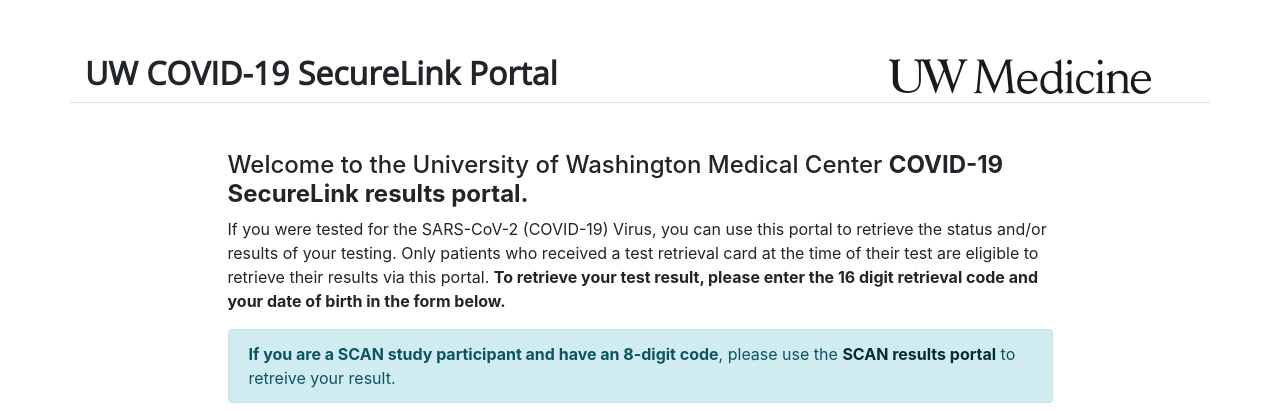
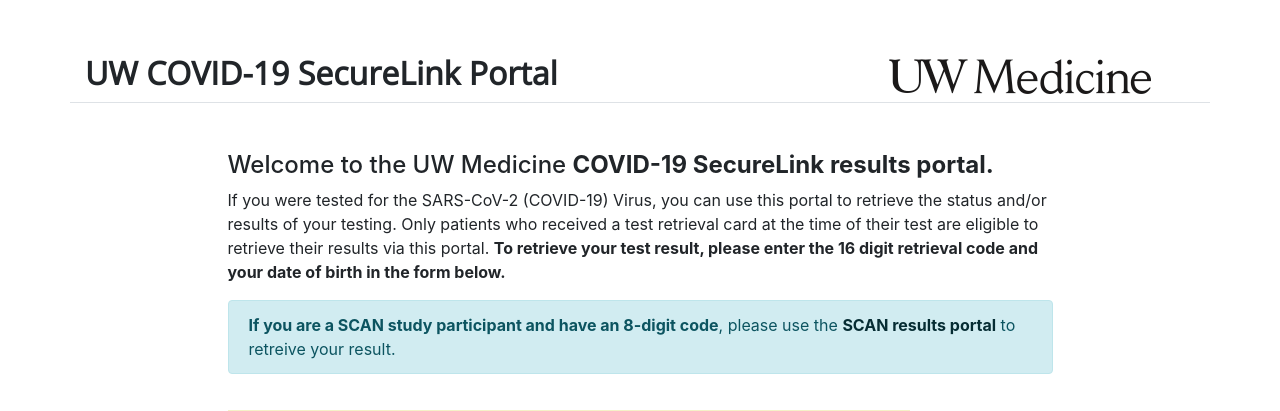
Before and after one commit to kamaal44/securelink, a Flask app: page / in a window 1280 px wide. Shown: the top 411 px of the page. Run offline with Flask 2, Linux system fonts and the light colour scheme; some libraries are stand-ins or nearby versions.

Commit message:
brand as "UW Medicine" on landing page

```diff
--- a/app/templates/index.html
+++ b/app/templates/index.html
@@ -1,7 +1,7 @@
 {% extends "layout.html" %}
 {% block content %}
      <div class="col-lg-9">
-        <h4>Welcome to the University of Washington Medical Center <b>COVID-19 SecureLink results portal.</b></h4>
+        <h4>Welcome to the UW Medicine <b>COVID-19 SecureLink results portal.</b></h4>
         <p>
           If you were tested for the SARS-CoV-2 (COVID-19) Virus, you can use this portal to retrieve the status and/or results of your testing. Only patients who received a test retrieval card at the time of their test are eligible to retrieve their results via this portal.
           <span class='font-weight-bold'>To retrieve your test result, please enter the 16 digit retrieval code and your date of birth in the form below.</span>
```
